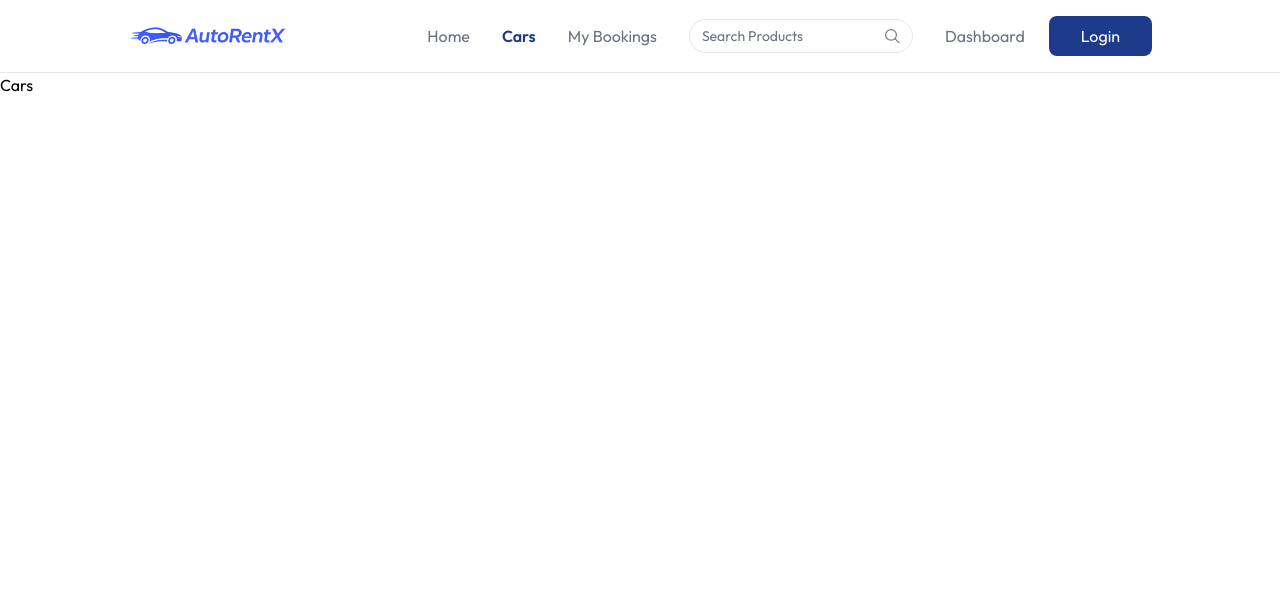
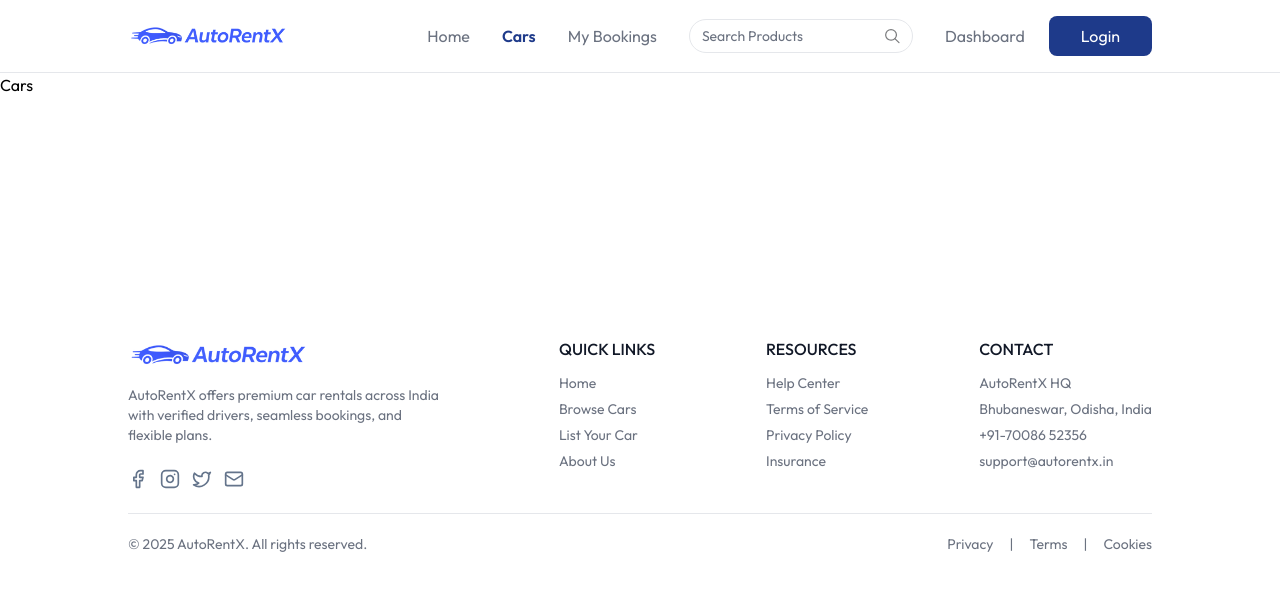
Before and after one commit to Srikant114/AutoRentX, a React (Vite) app in the folder autorentx-fe/: page /cars in a window 1280 px wide. Shown: the top 590 px of the page. Built offline with nearby package versions, Linux system fonts and the light colour scheme.

Commit message:
feat: Add Footer component to enhance site navigation and provide contact information

```diff
--- a/autorentx-fe/src/App.jsx
+++ b/autorentx-fe/src/App.jsx
@@ -4,6 +4,7 @@
 import Home from "./pages/Home";
 import CarDetails from "./pages/CarDetails";
 import Cars from "./pages/Cars";
+import Footer from "./components/Footer";
 
 const App = () => {
   const [showLogin, setShowLogin] = useState(false);
@@ -17,6 +18,8 @@
         <Route path="/car-details/:id" element={<CarDetails />} />
         <Route path="/cars" element={<Cars />} />
       </Routes>
+
+      {!isOwnerPath && <Footer />}
     </>
   );
 };
--- /dev/null
+++ b/autorentx-fe/src/components/Footer.jsx
@@ -0,0 +1,78 @@
+import React from 'react';
+import { assets } from '../assets/assets';
+
+const Footer = () => {
+  return (
+    <div className="px-6 md:px-16 lg:px-24 xl:px-32 mt-60 text-sm text-text-secondary">
+      {/* ---------- Top Section: Logo, Links, Socials ---------- */}
+      <div className="flex flex-wrap justify-between items-start gap-8 pb-6 border-borderColor border-b">
+        {/* Brand Logo + Description + Social Icons */}
+        <div>
+          <img
+            src={assets?.autoXlogo}
+            alt="AutoRentX Logo"
+            className="h-8 md:h-9"
+          />
+          <p className="max-w-80 mt-3">
+            AutoRentX offers premium car rentals across India with verified drivers, seamless bookings, and flexible plans.
+          </p>
+
+          {/* Social Links */}
+          <div className="flex items-center gap-3 mt-6">
+            <a href="#"><img src={assets.facebook_logo} alt="facebook" className="w-5 h-5 hover:opacity-80" /></a>
+            <a href="#"><img src={assets.instagram_logo} alt="instagram" className="w-5 h-5 hover:opacity-80" /></a>
+            <a href="#"><img src={assets.twitter_logo} alt="twitter" className="w-5 h-5 hover:opacity-80" /></a>
+            <a href="#"><img src={assets.gmail_logo} alt="gmail" className="w-5 h-5 hover:opacity-80" /></a>
+          </div>
+        </div>
+
+        {/* Quick Links */}
+        <div>
+          <h2 className="text-base font-medium text-text-primary uppercase">Quick Links</h2>
+          <ul className="mt-3 flex flex-col gap-1.5">
+            <li><a href="#" className="hover:text-primary transition-all">Home</a></li>
+            <li><a href="#" className="hover:text-primary transition-all">Browse Cars</a></li>
+            <li><a href="#" className="hover:text-primary transition-all">List Your Car</a></li>
+            <li><a href="#" className="hover:text-primary transition-all">About Us</a></li>
+          </ul>
+        </div>
+
+        {/* Resources */}
+        <div>
+          <h2 className="text-base font-medium text-text-primary uppercase">Resources</h2>
+          <ul className="mt-3 flex flex-col gap-1.5">
+            <li><a href="#" className="hover:text-primary transition-all">Help Center</a></li>
+            <li><a href="#" className="hover:text-primary transition-all">Terms of Service</a></li>
+            <li><a href="#" className="hover:text-primary transition-all">Privacy Policy</a></li>
+            <li><a href="#" className="hover:text-primary transition-all">Insurance</a></li>
+          </ul>
+        </div>
+
+        {/* Contact Info */}
+        <div>
+          <h2 className="text-base font-medium text-text-primary uppercase">Contact</h2>
+          <ul className="mt-3 flex flex-col gap-1.5">
+            <li>AutoRentX HQ</li>
+            <li>Bhubaneswar, Odisha, India</li>
+            <li>+91-70086 52356</li>
+            <li>support@autorentx.in</li>
+          </ul>
+        </div>
+      </div>
+
+      {/* ---------- Bottom Section: Legal Links ---------- */}
+      <div className="flex flex-col md:flex-row gap-2 items-center justify-between py-5">
+        <p>© {new Date().getFullYear()} AutoRentX. All rights reserved.</p>
+        <ul className="flex items-center gap-4">
+          <li><a href="#" className="hover:text-primary transition-all">Privacy</a></li>
+          <li>|</li>
+          <li><a href="#" className="hover:text-primary transition-all">Terms</a></li>
+          <li>|</li>
+          <li><a href="#" className="hover:text-primary transition-all">Cookies</a></li>
+        </ul>
+      </div>
+    </div>
+  );
+};
+
+export default Footer;
```
